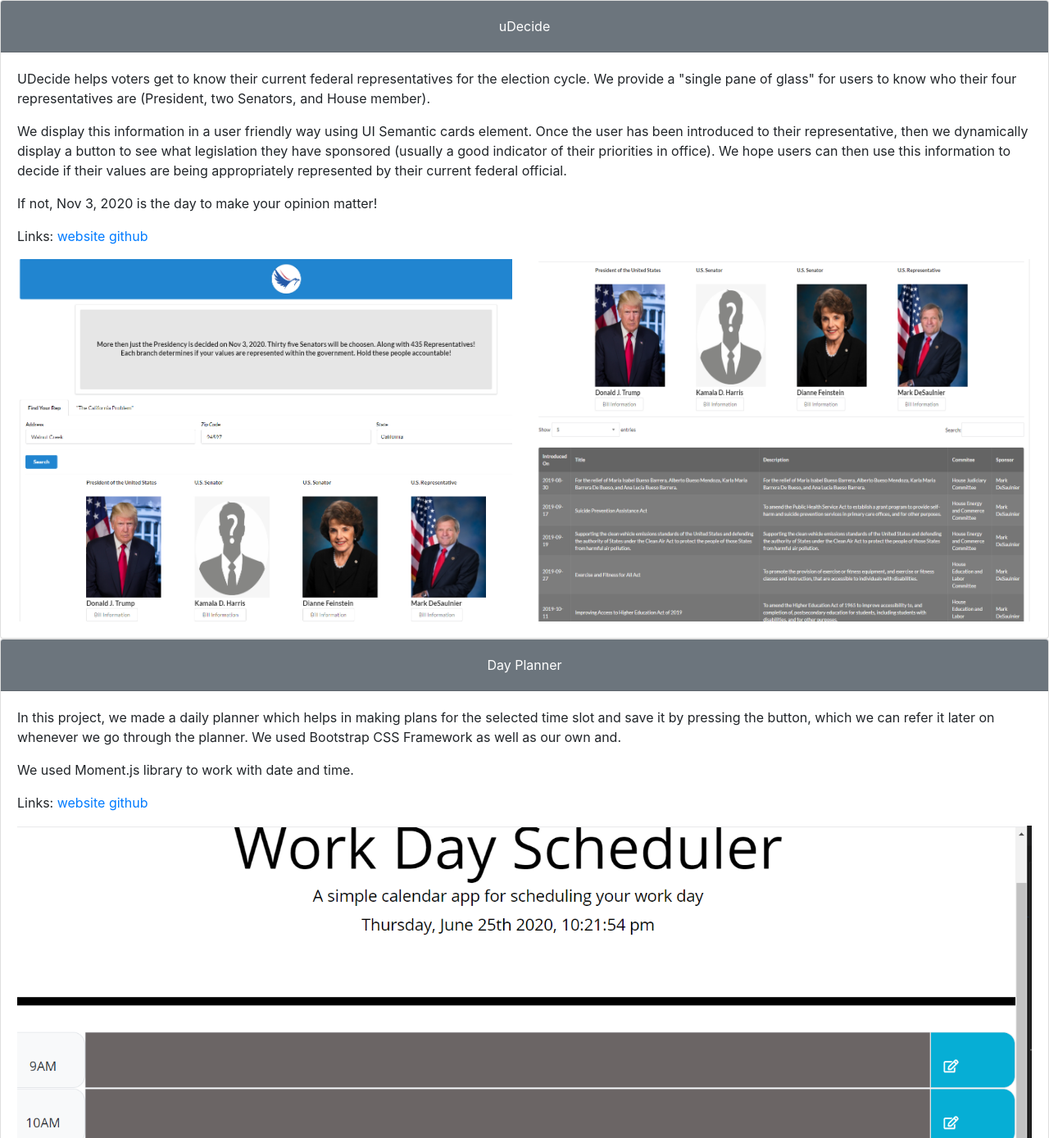
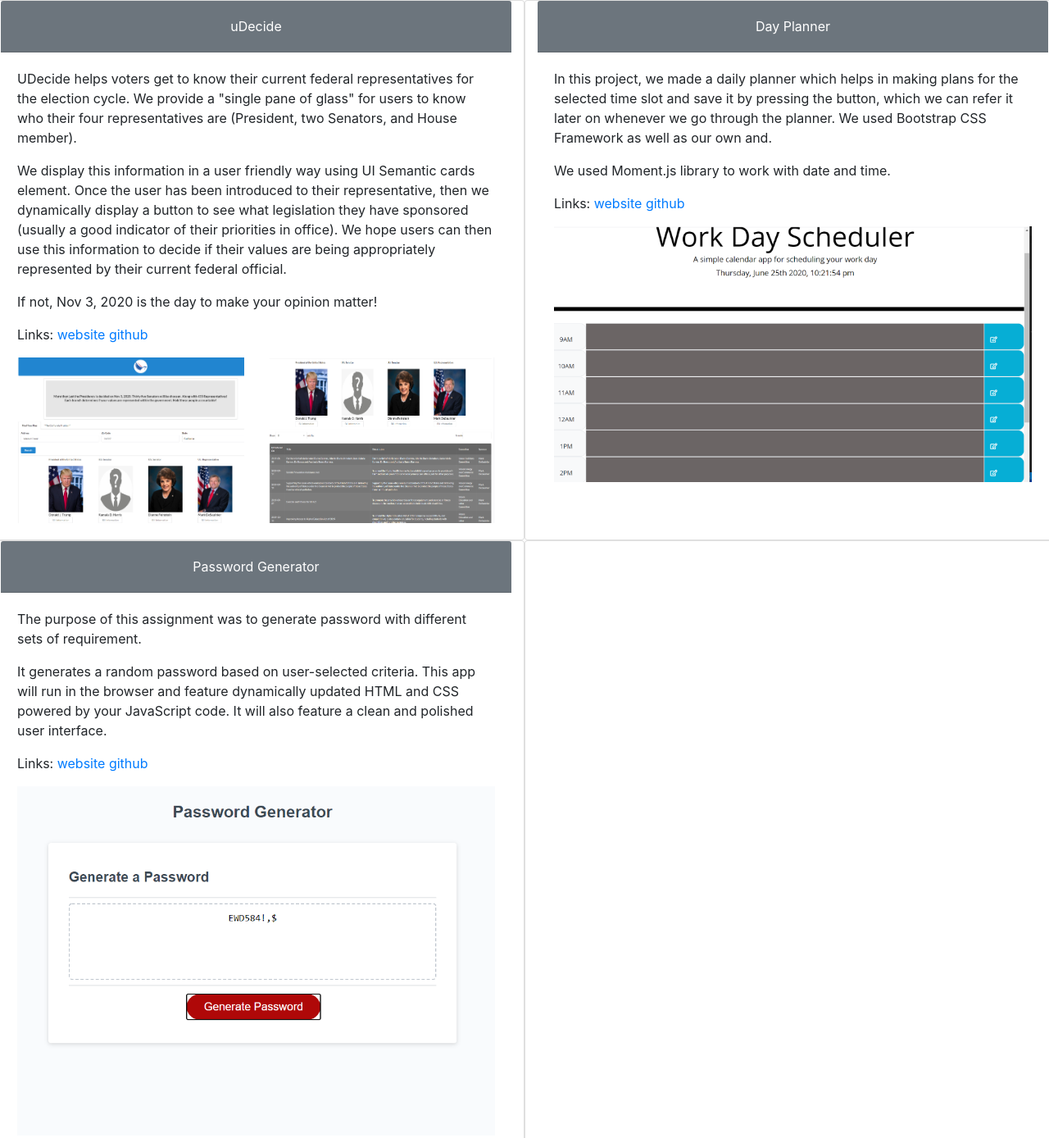
Before and after one commit to preeti1234567/portfolio, a plain HTML site: page html/portfolio.html in a window 1280 px wide. Shown: the top 1388 px of the page at 82% size. Drawn offline with nearby package versions, Linux system fonts and the light colour scheme.

```diff
--- a/assets/javascript/script.js
+++ b/assets/javascript/script.js
@@ -1,6 +1,5 @@
 function getDocHeight(doc) {
     doc = doc || document;
-    // stackoverflow.com/questions/1145850/
     var body = doc.body, html = doc.documentElement;
     var height = Math.max( body.scrollHeight, body.offsetHeight,
         html.clientHeight, html.scrollHeight, html.offsetHeight );
--- a/html/portfolio.html
+++ b/html/portfolio.html
@@ -9,8 +9,8 @@
     integrity="sha384-9aIt2nRpC12Uk9gS9baDl411NQApFmC26EwAOH8WgZl5MYYxFfc+NcPb1dKGj7Sk" crossorigin="anonymous">
 </head>
 <body>
-
-    <div class="card">
+  <div class="row">
+    <div class=" col card">
       <div class="card-header text-center bg-secondary" id="headingOne">
         <h2 class="mb-0">
           <button class="btn btn-link btn-block text-white" type="button" data-toggle="collapse"
@@ -43,7 +43,7 @@
         </div>
       </div>
     </div>
-    <div class="card">
+    <div class=" col  card">
       <div class="card-header text-center bg-secondary" id="headingTwo">
         <h2 class="mb-0">
           <button class="btn btn-link btn-block text-white collapsed" type="button" data-toggle="collapse"
@@ -62,8 +62,10 @@
           <p>We used Moment.js library to work with date and time.</p>
           <div class="row">
             <p class="col-12">Links:
-              <a href="https://preeti1234567.github.io/work-dayscheduler" target="_blank" class="text-primary">website</a>
-              <a href="https://github.com/preeti1234567/work-dayscheduler" target="_blank" class="text-primary">github</a>
+              <a href="https://preeti1234567.github.io/work-dayscheduler" target="_blank"
+                class="text-primary">website</a>
+              <a href="https://github.com/preeti1234567/work-dayscheduler" target="_blank"
+                class="text-primary">github</a>
             </p>
           </div>
           <div class="row">
@@ -73,7 +75,9 @@
       </div>
     </div>
   </div>
-  <div class="card">
+  </div>
+  <div class="row">
+    <div class="col card">
       <div class="card-header text-center bg-secondary" id="headingThree">
         <h2 class="mb-0">
           <button class="btn btn-link btn-block text-white collapsed" type="button" data-toggle="collapse"
@@ -93,8 +97,10 @@
             user interface.</p>
           <div class="row">
             <p class="col-12">Links:
-              <a href="https://preeti1234567.github.io/Password-_Generator" target="_blank"class="text-primary">website</a>
-              <a href="https://github.com/preeti1234567/Password-_Generator" target="_blank"class="text-primary">github</a>
+              <a href="https://preeti1234567.github.io/Password-_Generator" target="_blank"
+                class="text-primary">website</a>
+              <a href="https://github.com/preeti1234567/Password-_Generator" target="_blank"
+                class="text-primary">github</a>
             </p>
           </div>
           <div class="row">
@@ -104,7 +110,11 @@
         </div>
       </div>
     </div>
+    <div class="col card"></div>
   </div>
+
+  </div>
+</body>
 </body>
 
 </html>
```
Also changed, not shown: index.html (+4 -4 lines), assets/images/portfolio1.png (added), assets/images/portfolio2.png (added), assets/images/portfolio3.png (added), assets/images/portfolio4.png (added), 3 other files. Lines whose indentation alone changed are shown as unchanged.
